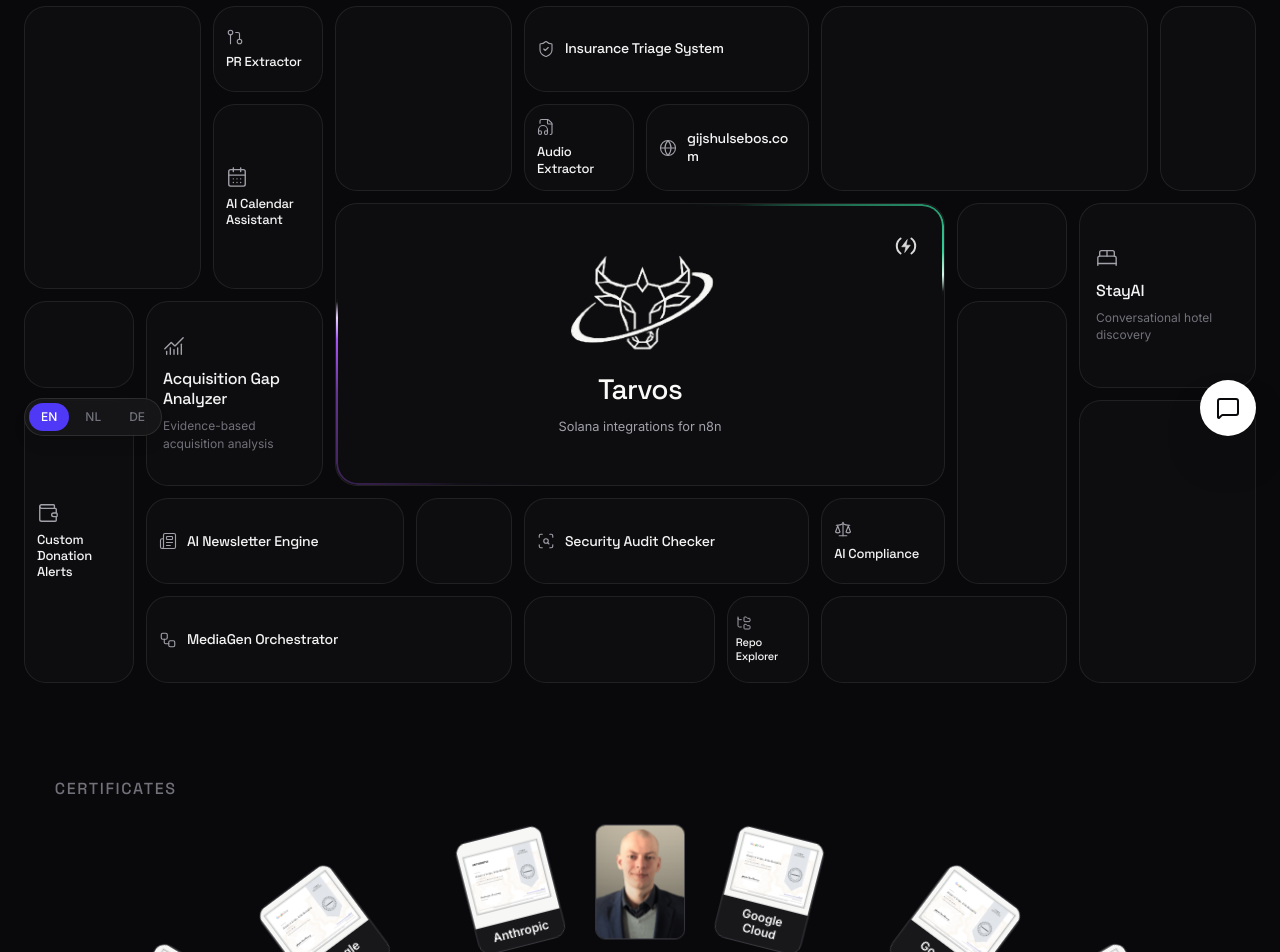
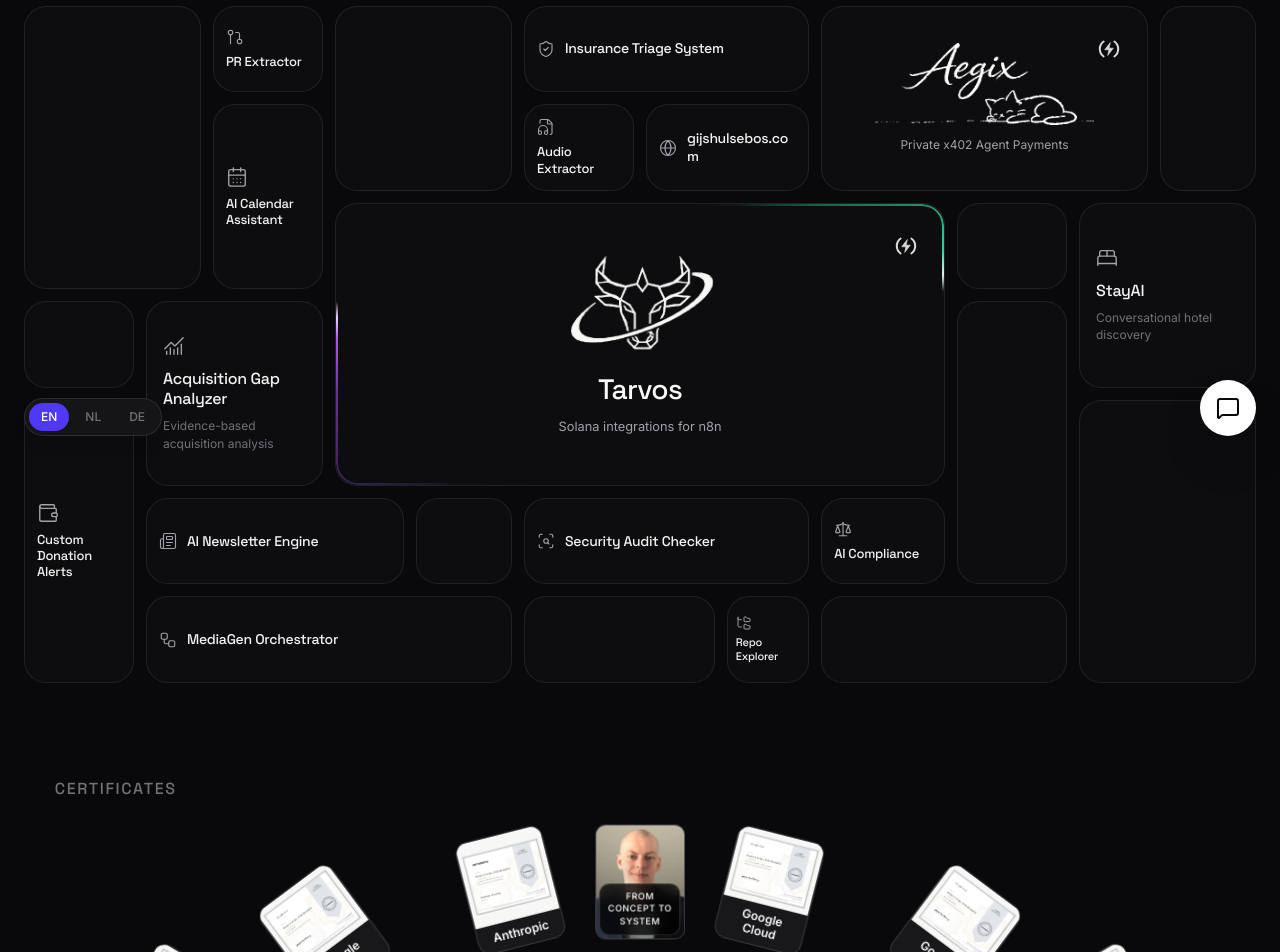
Before and after one commit to gijs-hulsebos/ai-automation-demo, a Next.js app: page / in a window 1280 px wide. Shown: the part 340-1292 px from the top of the page. Built offline with nearby package versions, Linux system fonts and the light colour scheme.

Commit message:
Add Aegix card and localized portrait overlay

```diff
--- a/app/globals.css
+++ b/app/globals.css
@@ -295,7 +295,7 @@ body.menu-open .chat-widget-button {
 }
 
 /* Allow the hackathon information to extend beyond the tile without clipping. */
-.tarvos-project-block:has(.tarvos-hackathon-badge > button[aria-expanded="true"]) { overflow: visible; z-index: 10; }
+.bento-tile:has(.tarvos-hackathon-badge > button[aria-expanded="true"]) { overflow: visible; z-index: 10; }
 
 .landing-project-grid-frame { position: relative; max-width: 1280px; margin: 64px auto 0; }
 .landing-project-grid-frame .landing-project-grid { margin-top: 0; }
@@ -397,3 +397,23 @@ body.menu-open .chat-widget-button {
 @media (max-width: 700px) {
   .tarvos-project-block[data-open="true"] .bento-detail-region { right: 4px; padding-right: 8px; }
 }
+
+.aegix-collapsed { position: absolute; inset: 0; pointer-events: none; background: #090909; }
+.bento-tile[data-project-id="aegix"] .bento-detail-region { position: absolute; inset: 8px; margin: 0; max-height: none; }
+.bento-tile[data-project-id="aegix"] .bento-detail-content { height: 100%; }
+.aegix-expanded { position: relative; height: 100%; min-height: 0; background: #090909; }
+
+
+
+.aegix-collapsed, .aegix-expanded { background: transparent; }
+.aegix-collapsed { inset: 16px; }
+
+/* The supplied wordmark is monochrome without alpha; blend away its black background. */
+.aegix-collapsed img { mix-blend-mode: screen; }
+
+.aegix-collapsed { display: flex; flex-direction: column; align-items: center; justify-content: center; gap: 12px; }
+.aegix-wordmark { position: relative; width: 76%; height: 55%; max-height: 100px; }
+.aegix-tagline { color: #a1a1aa; font-size: 12px; line-height: 1.4; text-align: center; }
+@container (max-width: 150px) { .aegix-tagline { font-size: 10px; } .aegix-collapsed { gap: 6px; } }
+
+.portrait-system-label { position: absolute; z-index: 2; left: 5%; right: 5%; bottom: 4%; padding: 7% 4%; border: 1px solid #ffffff26; border-radius: 10px; background: rgb(0 0 0 / 75%); backdrop-filter: blur(6px); color: #fff; text-align: center; font-size: clamp(5px, .7vw, 9px); line-height: 1.4; font-weight: 500; letter-spacing: .06em; pointer-events: none; }
--- a/components/ProjectBento.tsx
+++ b/components/ProjectBento.tsx
@@ -1,5 +1,6 @@
 'use client';
 
+import Image from 'next/image';
 import { useCallback, useEffect, useRef, useState, useSyncExternalStore } from 'react';
 import { AnimatePresence, LayoutGroup, motion } from 'motion/react';
 import { useLanguage } from '@/context/LanguageContext';
@@ -12,6 +13,7 @@ import { ProjectTechStack } from './ProjectTechStack';
 import { expandedLayout } from './bento-layouts';
 
 // IDs follow the existing sketch. Empty positions retain their identity.
+const aegixSlot = 'g';
 const slots = ['tarvos', ...'abcdefrgshixjklmnoptquvw'];
 const subscribeTablet = (onChange: () => void) => {
   const query = window.matchMedia('(max-width: 1100px)');
@@ -42,7 +44,7 @@ export default function ProjectBento() {
   const mobile = useSyncExternalStore(subscribeMobile, getMobile, getServerMobile);
   const tablet = useSyncExternalStore(subscribeTablet, getTablet, getServerMobile);
   const transition = { layout: { duration: reducedMotion ? 0 : 0.4, ease: [0.22, 1, 0.36, 1] as const } };
-  const [hackathonOpen, setHackathonOpen] = useState(false);
+  const [hackathonOpen, setHackathonOpen] = useState<string | null>(null);
   const [hovered, setHovered] = useState<string | null>(null);
   const [expanded, setExpanded] = useState<string | null>(null);
   const [details, setDetails] = useState<string | null>(null);
@@ -126,7 +128,8 @@ export default function ProjectBento() {
           const isExpanded = expanded === id;
           const sourceProject = projectsBySlot[id];
           const project = sourceProject ? localizeProject(sourceProject, lang) : undefined;
-          const interactive = id === 'tarvos' || !!project;
+          const isAegix = id === aegixSlot;
+          const interactive = id === 'tarvos' || isAegix || !!project;
           return (
             <motion.article
               key={id}
@@ -137,7 +140,7 @@ export default function ProjectBento() {
               onBlurCapture={event => { if (!event.currentTarget.contains(event.relatedTarget)) setHovered(null); }}
               layout={!reducedMotion}
               data-tile-id={id}
-              data-project-id={project?.id || (id === 'tarvos' ? 'tarvos' : undefined)}
+              data-project-id={isAegix ? 'aegix' : project?.id || (id === 'tarvos' ? 'tarvos' : undefined)}
               data-project-size={project?.size}
               data-open={isExpanded || undefined}
               className={`${id === 'tarvos' ? 'tarvos-project-block' : `project-grid-space project-space-${id}`} bento-tile`}
@@ -169,6 +172,12 @@ export default function ProjectBento() {
                       <p>{lang === 'NL' ? 'Solana-integraties voor n8n' : lang === 'DE' ? 'Solana-Integrationen für n8n' : 'Solana integrations for n8n'}</p>
                     </motion.div>
                   )}
+                  {isAegix && <motion.div className="aegix-collapsed" aria-hidden={isExpanded}
+                    initial={false} animate={{ opacity: isExpanded ? 0 : 1 }}
+                    transition={{ duration: reducedMotion ? 0 : 0.15, delay: isExpanded || reducedMotion ? 0 : 0.15 }}>
+                    <div className="aegix-wordmark"><Image src="/projects/aegix-wordmark-cat.png" alt="Aegix" fill sizes="(max-width: 600px) 70vw, 260px" className="object-contain" /></div>
+                    <p className="aegix-tagline">{lang === 'NL' ? 'Private x402-betalingen door agents' : lang === 'DE' ? 'Private x402-Zahlungen durch Agenten' : 'Private x402 Agent Payments'}</p>
+                  </motion.div>}
                   {project && (
                     <motion.div className="bento-project-brand" aria-hidden={isExpanded}
                       initial={false} animate={{ opacity: isExpanded ? 0 : 1 }}
@@ -179,15 +188,15 @@ export default function ProjectBento() {
                       </div>
                     </motion.div>
                   )}
-                  {interactive && hovered === id && !isExpanded && !hackathonOpen && <ProjectTechStack stack={sourceProject?.stack ?? ['Astro', 'React', 'TypeScript', 'Tailwind CSS', 'Framer Motion', 'Three.js', 'D3', 'Vite', 'Solana', 'n8n']} tileId={id} id={`tech-${id}`} />}
-                  {id === 'tarvos' && <TarvosHackathonBadge open={hackathonOpen} onOpenChange={setHackathonOpen} />}
+                  {!isAegix && interactive && hovered === id && !isExpanded && !hackathonOpen && <ProjectTechStack stack={sourceProject?.stack ?? ['Astro', 'React', 'TypeScript', 'Tailwind CSS', 'Framer Motion', 'Three.js', 'D3', 'Vite', 'Solana', 'n8n', 'Python']} tileId={id} id={`tech-${id}`} />}
+                  {(id === 'tarvos' || isAegix) && <TarvosHackathonBadge project={isAegix ? 'Aegix' : 'Tarvos'} open={hackathonOpen === id} onOpenChange={open => setHackathonOpen(current => open ? id : current === id ? null : current)} />}
                   <motion.div layout={reducedMotion ? false : 'position'} transition={transition} className="bento-tile-heading">
                     {interactive && <button
                       ref={node => { openingButtons.current[id] = node; }}
                       className="bento-open"
-                      title={id === 'tarvos' ? 'Tarvos' : project?.name}
-                      aria-label={`${id === 'tarvos' ? 'Tarvos' : project?.name} ${isExpanded ? ui.close : ui.open}`}
-                      aria-describedby={hovered === id && !isExpanded && !hackathonOpen ? `tech-${id}` : undefined}
+                      title={id === 'tarvos' ? 'Tarvos' : isAegix ? 'Aegix' : project?.name}
+                      aria-label={`${id === 'tarvos' ? 'Tarvos' : isAegix ? 'Aegix' : project?.name} ${isExpanded ? ui.close : ui.open}`}
+                      aria-describedby={!isAegix && hovered === id && !isExpanded && !hackathonOpen ? `tech-${id}` : undefined}
                       aria-expanded={isExpanded}
                       aria-controls={`bento-details-${id}`}
                       onClick={() => toggle(id)}
@@ -203,6 +212,9 @@ export default function ProjectBento() {
                           transition={{ duration: reducedMotion ? 0 : 0.1 }}
                         >
                           {project && <BentoProjectDetails project={project} />}
+                          {isAegix && <div className="aegix-expanded">
+                            <Image src="/projects/aegix-shield.png" alt={lang === 'NL' ? 'Aegix: kat met schild' : lang === 'DE' ? 'Aegix: Katze mit Schild' : 'Aegix: cat with shield'} fill sizes="(max-width: 600px) 100vw, 500px" className="object-contain" />
+                          </div>}
                           {id === 'tarvos' && (
                             <>
                             <div className="tarvos-project-details">
--- a/components/TarvosHackathonBadge.tsx
+++ b/components/TarvosHackathonBadge.tsx
@@ -4,7 +4,7 @@ import { useEffect } from 'react';
 import Image from 'next/image';
 import { useLanguage } from '@/context/LanguageContext';
 
-export function TarvosHackathonBadge({ open, onOpenChange: setOpen }: { open: boolean; onOpenChange: (open: boolean) => void }) {
+export function TarvosHackathonBadge({ open, onOpenChange: setOpen, project = 'Tarvos' }: { open: boolean; onOpenChange: (open: boolean) => void; project?: 'Tarvos' | 'Aegix' }) {
   const { lang } = useLanguage();
   useEffect(() => {
     const dismiss = (event: PointerEvent) => {
@@ -13,22 +13,24 @@ export function TarvosHackathonBadge({ open, onOpenChange: setOpen }: { open: bo
     document.addEventListener('pointerdown', dismiss);
     return () => document.removeEventListener('pointerdown', dismiss);
   }, [setOpen]);
-  const description = lang === 'NL' ? 'Tarvos is ontwikkeld als hackathonapplicatie.'
-    : lang === 'DE' ? 'Tarvos wurde als Hackathon-Anwendung entwickelt.'
-    : 'Tarvos was developed as a hackathon application.';
+  const description = lang === 'NL' ? `${project} is ontwikkeld als hackathonapplicatie.`
+    : lang === 'DE' ? `${project} wurde als Hackathon-Anwendung entwickelt.`
+    : `${project} was developed as a hackathon application.`;
   return <div className="tarvos-hackathon-badge" data-bento-interactive
     onMouseEnter={() => setOpen(true)} onMouseLeave={() => setOpen(false)}
     onBlur={event => { if (!event.currentTarget.contains(event.relatedTarget)) setOpen(false); }}
     onKeyDown={event => { if (event.key === 'Escape' && open) { event.stopPropagation(); setOpen(false); } }}>
-    <button type="button" aria-label="Hackathons" aria-expanded={open} aria-controls="tarvos-hackathon-info"
+    <button type="button" aria-label="Hackathons" aria-expanded={open} aria-controls={`${project.toLowerCase()}-hackathon-info`}
       onFocus={() => setOpen(true)} onClick={() => setOpen(true)}>
       <Image src="/projects/hackathon.svg" alt="" width={24} height={24} />
     </button>
-    {open && <div id="tarvos-hackathon-info" role="note" className="tarvos-hackathon-info">
+    {open && <div id={`${project.toLowerCase()}-hackathon-info`} role="note" className="tarvos-hackathon-info">
       <strong>Hackathon</strong>
       <p>{description}</p>
       <ul className="mt-3 border-t border-white/10 pt-3">
-        <li><span className="font-medium">Common S3nse Best Pearls Hackathon</span>
+        {project === 'Aegix' ? <li><span className="font-medium">Colosseum Frontier Hackathon</span>
+          <p className="text-xs">{lang === 'NL' ? '11 mei' : lang === 'DE' ? '11. Mai' : 'May 11'}</p>
+        </li> : <><li><span className="font-medium">Common S3nse Best Pearls Hackathon</span>
           <p className="text-xs">{lang === 'NL' ? '4–5 september 2026' : lang === 'DE' ? '4.–5. September 2026' : 'September 4–5, 2026'}</p>
           <p>Tarvos x402 Paygate</p>
         </li>
@@ -36,6 +38,7 @@ export function TarvosHackathonBadge({ open, onOpenChange: setOpen }: { open: bo
           <p className="text-xs">{lang === 'NL' ? 'Tot 12 oktober 2026' : lang === 'DE' ? 'Bis 12. Oktober 2026' : 'Until October 12, 2026'}</p>
           <p><a className="underline underline-offset-2 hover:text-white" href="https://tarvos.tools/nodes/triton-1/" target="_blank" rel="noopener noreferrer">Tarvos Triton One RPC node ↗</a></p>
         </li>
+        </>}
       </ul>
     </div>}
   </div>;
--- a/components/TarvosProjectInfo.tsx
+++ b/components/TarvosProjectInfo.tsx
@@ -46,7 +46,7 @@ export function TarvosProjectInfo() {
    <div className="bento-project-links"><a href="https://tarvos.tools/nodes/triton-1/" target="_blank" rel="noopener noreferrer">{text.tritonLink} ↗</a></div>
   </section>
   <section><h3>{text.boundary}</h3><p>{text.boundaryText}</p></section>
-  <section><h3>{text.stack}</h3><p>n8n · TypeScript · Solana · USDC · x402 v2 · PayAI</p></section>
+  <section><h3>{text.stack}</h3><p>n8n · Python · TypeScript · Solana · USDC · x402 v2 · PayAI</p></section>
   <section><h3>{text.websiteStack}</h3><p>Astro · React · TypeScript · Tailwind CSS · Framer Motion · Three.js · D3 · Vite</p></section>
   <div className="bento-project-links"><a href="https://github.com/TarvosTools/n8n-nodes-Tarvos-x402" target="_blank" rel="noopener noreferrer">{text.source} ↗</a><a href="https://tarvos.tools" target="_blank" rel="noopener noreferrer">tarvos.tools ↗</a></div>
  </div>;
--- a/components/ui/circular-flip-card-gallery.tsx
+++ b/components/ui/circular-flip-card-gallery.tsx
@@ -2,6 +2,7 @@
 
 import { useEffect, useRef, useState, type CSSProperties } from "react";
 import Image from "next/image";
+import { motion, useReducedMotion } from "motion/react";
 import { CertificateFanCard } from './certificate-fan-card';
 import type { CertificateFanItem } from './certificate-fan-card';
 
@@ -16,6 +17,7 @@ type FlipCardProps = { image: string; title: string; description: string; style:
 
 function FlipCard({ image, title, description, style, active, onActivate, onDeactivate }: FlipCardProps) {
   const { lang } = useLanguage();
+  const reducedMotion = useReducedMotion();
   const [failed, setFailed] = useState(false);
   return (
     <div className="circular-card" style={style}
@@ -32,6 +34,12 @@ function FlipCard({ image, title, description, style, active, onActivate, onDeac
               className="object-cover" onError={() => setFailed(true)} />}
         </span>
        </span>
+       <motion.span className="portrait-system-label"
+         initial={{ opacity: 0, y: reducedMotion ? 0 : 6 }}
+         whileInView={{ opacity: 1, y: 0 }} viewport={{ once: true, amount: 0.5 }}
+         transition={{ duration: reducedMotion ? 0 : 0.4 }}>
+         {lang === 'NL' ? 'VAN CONCEPT NAAR SYSTEEM' : lang === 'DE' ? 'VOM KONZEPT ZUM SYSTEM' : 'FROM CONCEPT TO SYSTEM'}
+       </motion.span>
        {active && <button type="button" className="card-close" aria-label={INTERFACE[lang].closePortrait}
          onClick={event => { event.stopPropagation(); onDeactivate(); }}>×</button>}
       </span>
--- a/data/bento-projects.json
+++ b/data/bento-projects.json
@@ -89,7 +89,8 @@
       "OpenAI",
       "Google Gemini",
       "Google Sheets",
-      "Gmail"
+      "Gmail",
+      "Python"
     ],
     "sources": [
       "README.md",
@@ -122,7 +123,8 @@
       "OpenRouter",
       "Google Calendar",
       "Google Sheets",
-      "Gmail"
+      "Gmail",
+      "Python"
     ],
     "sources": [
       "readme.md",
@@ -155,7 +157,8 @@
       "Google Docs",
       "Google Drive",
       "Gmail",
-      "MailerLite"
+      "MailerLite",
+      "Python"
     ],
     "sources": [
       "README.md",
@@ -252,7 +255,8 @@
       "React",
       "TypeScript",
       "n8n",
-      "React Flow"
+      "React Flow",
+      "Python"
     ],
     "sources": [
       "components/views/AboutView.tsx",
```
Also changed, not shown: public/projects/aegix-shield.png (added), public/projects/aegix-wordmark-cat.png (added).
